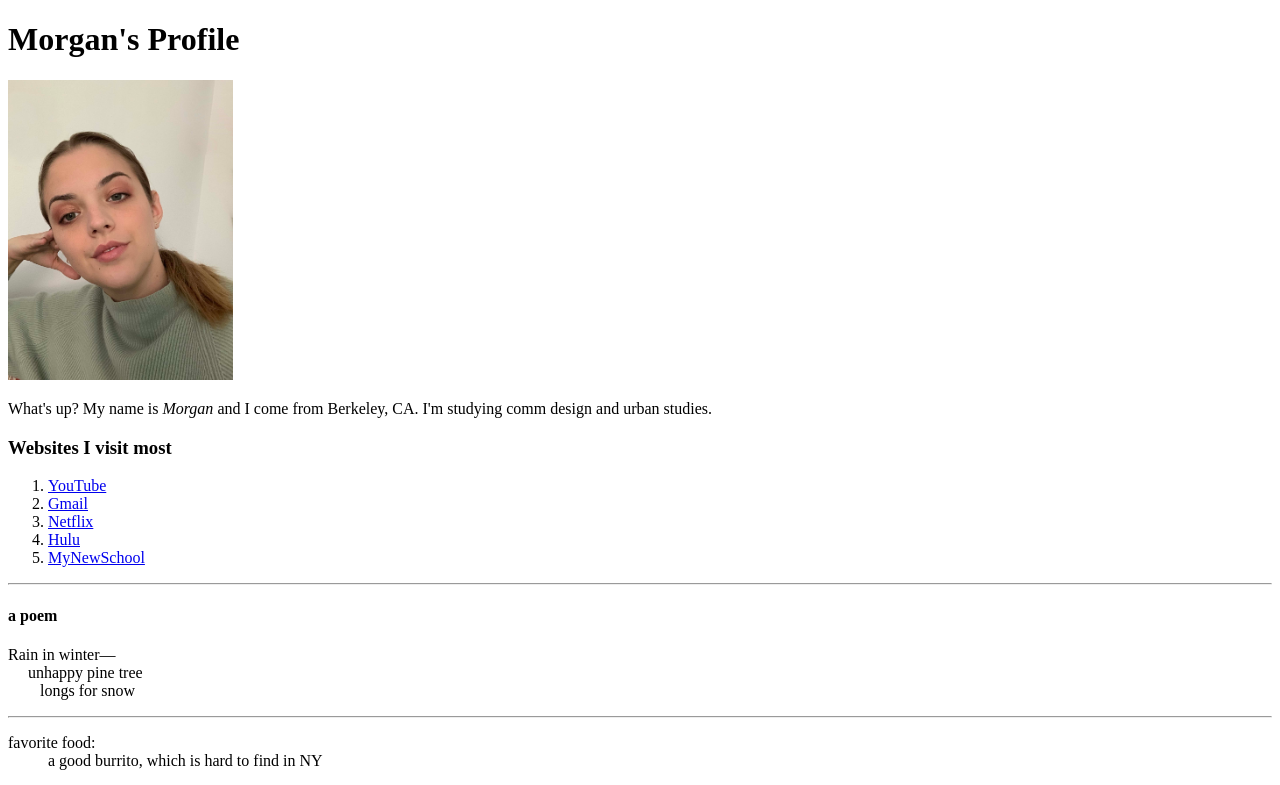
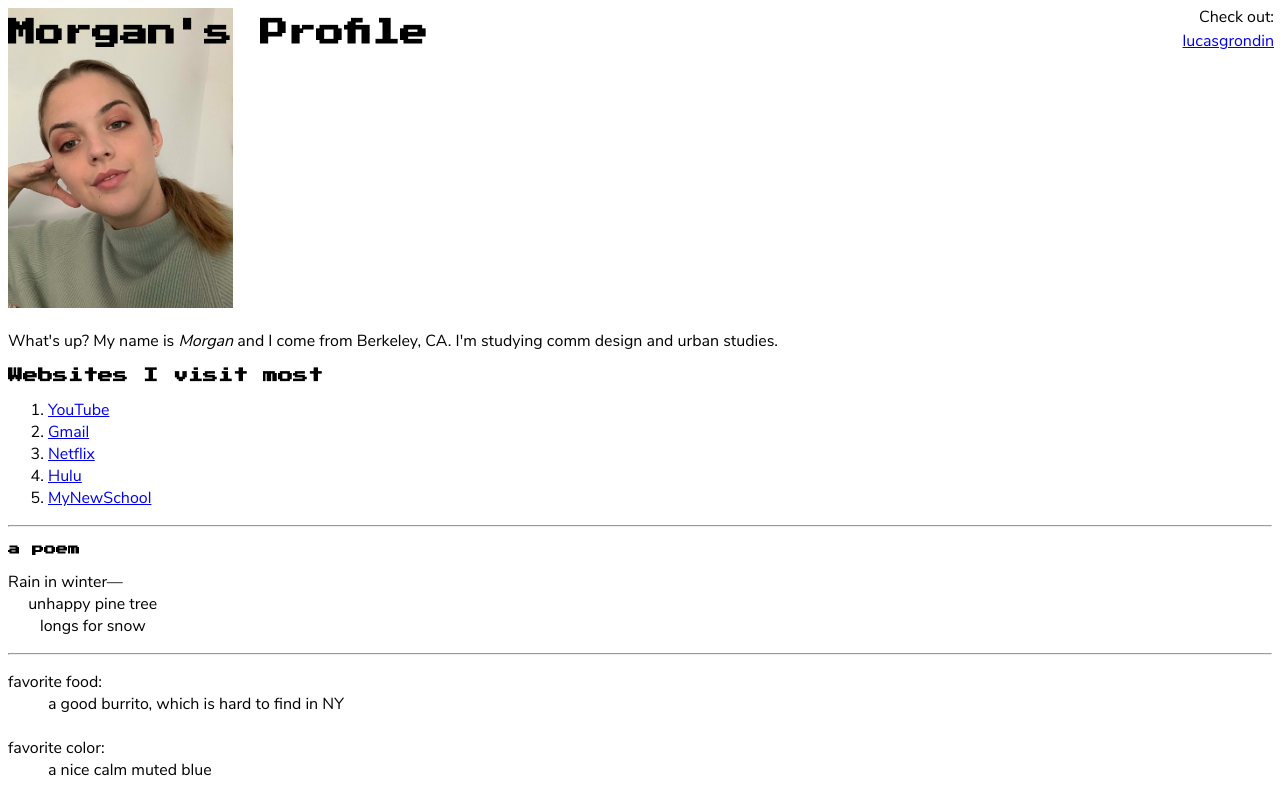
Before and after one commit to boalm247/boalm247.github.io, a plain HTML site: page index.html in a window 1280 px wide. Shown: the top 785 px of the page. Drawn offline with Linux system fonts and the light colour scheme.

Commit message:
style update: type

```diff
--- a/index.html
+++ b/index.html
@@ -3,10 +3,59 @@
 <head>
 	<meta charset="utf-8">
 	<title>My Profile</title>
+	<style type="text/css">
+		@font-face {
+            font-family: "PressStart2P";
+            src: url("fonts/PressStart2-Regular.ttf");
+		}
+
+		@font-face {
+            font-family: "NunitoSans-Regular";
+            src: url("fonts/Nunito_Sans/NunitoSans-Regular.ttf");
+		}
+
+
+		h1{
+			font-family: "PressStart2P";
+            font-size: 28px;
+		}
+
+		h3{
+			font-family: "PressStart2P";
+            font-size: 15px;
+		}
+
+		h4{
+			font-family: "PressStart2P";
+            font-size: 12px;
+		}
+
+		body{
+			font-family: "NunitoSans-Regular";
+			font-size: 16px;
+
+		}
+
+		.next{
+			position: fixed;
+			top: 0%;
+			right: 0%;
+			margin: 3px;
+			padding: 3px;
+		}
+
+		.next2{
+			position: fixed;
+			top: 3%;
+			right: 0%;
+			margin: 3px;
+			padding: 3px;
+		}
+	</style>
 </head>
 <body>
 
-	<h1>Morgan's Profile</h1>
+	<h1 style="position: fixed; top: 0%;">Morgan's Profile</h1>
 
 	<img src="profile.jpg" alt="My profile picture" height="300">
 
@@ -58,10 +107,10 @@
 		You can reach me at <a href="boalm247@newschool.edu">boalm247@newschool.edu</a>
 	</address>
 
-<footer>
-	<p> Check out:</p>
-	<a href="https://lucasgrondin.github.io">lucasgrondin</a>
-</footer>
+
+	<p class="next"> Check out:</p>
+	<a class="next2" href="https://lucasgrondin.github.io">lucasgrondin</a>
+
 
 
 	<!--remember this is a comment-->
```
Also changed, not shown: fonts/Nunito_Sans/NunitoSans-Black.ttf (added), fonts/Nunito_Sans/NunitoSans-BlackItalic.ttf (added), fonts/Nunito_Sans/NunitoSans-Bold.ttf (added), fonts/Nunito_Sans/NunitoSans-BoldItalic.ttf (added), fonts/Nunito_Sans/NunitoSans-ExtraBold.ttf (added), fonts/Nunito_Sans/NunitoSans-ExtraBoldItalic.ttf (added), fonts/Nunito_Sans/NunitoSans-ExtraLight.ttf (added), fonts/Nunito_Sans/NunitoSans-ExtraLightItalic.ttf (added), fonts/Nunito_Sans/NunitoSans-Italic.ttf (added), fonts/Nunito_Sans/NunitoSans-Light.ttf (added), fonts/Nunito_Sans/NunitoSans-LightItalic.ttf (added), fonts/Nunito_Sans/NunitoSans-Regular.ttf (added), fonts/Nunito_Sans/NunitoSans-SemiBold.ttf (added), fonts/Nunito_Sans/NunitoSans-SemiBoldItalic.ttf (added), 3 more files, 2 other files.
